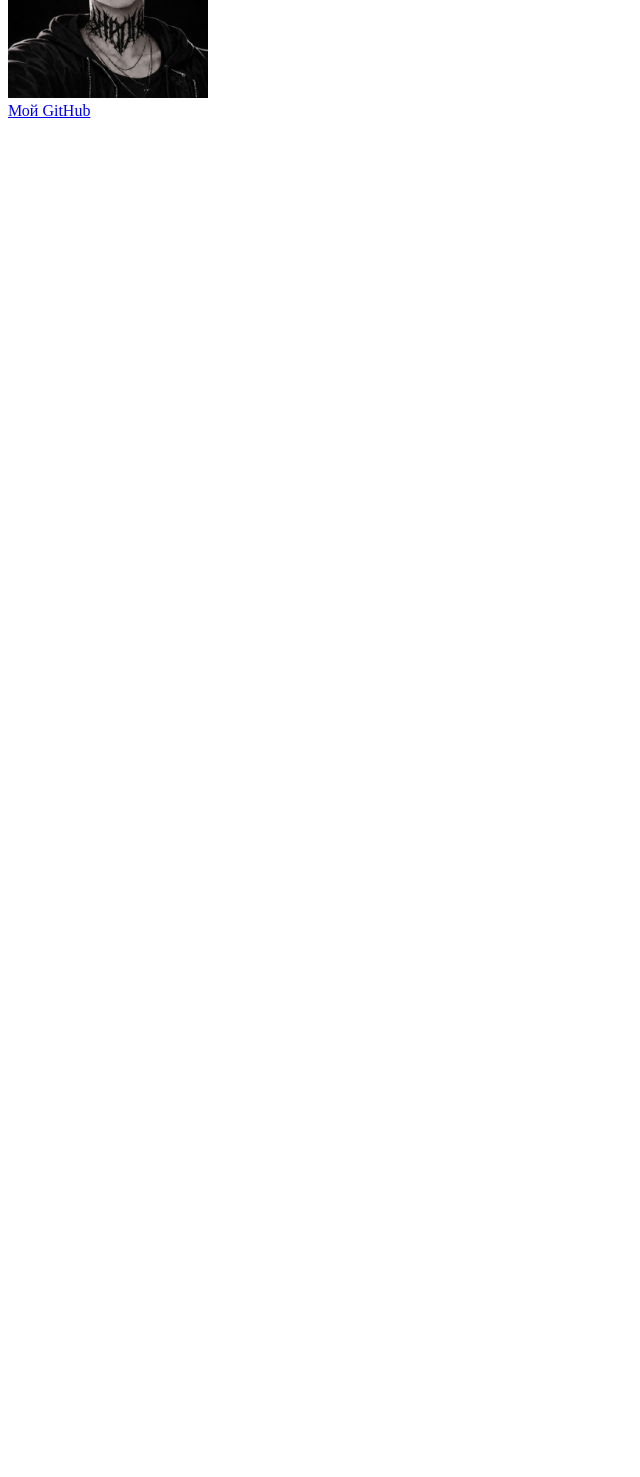
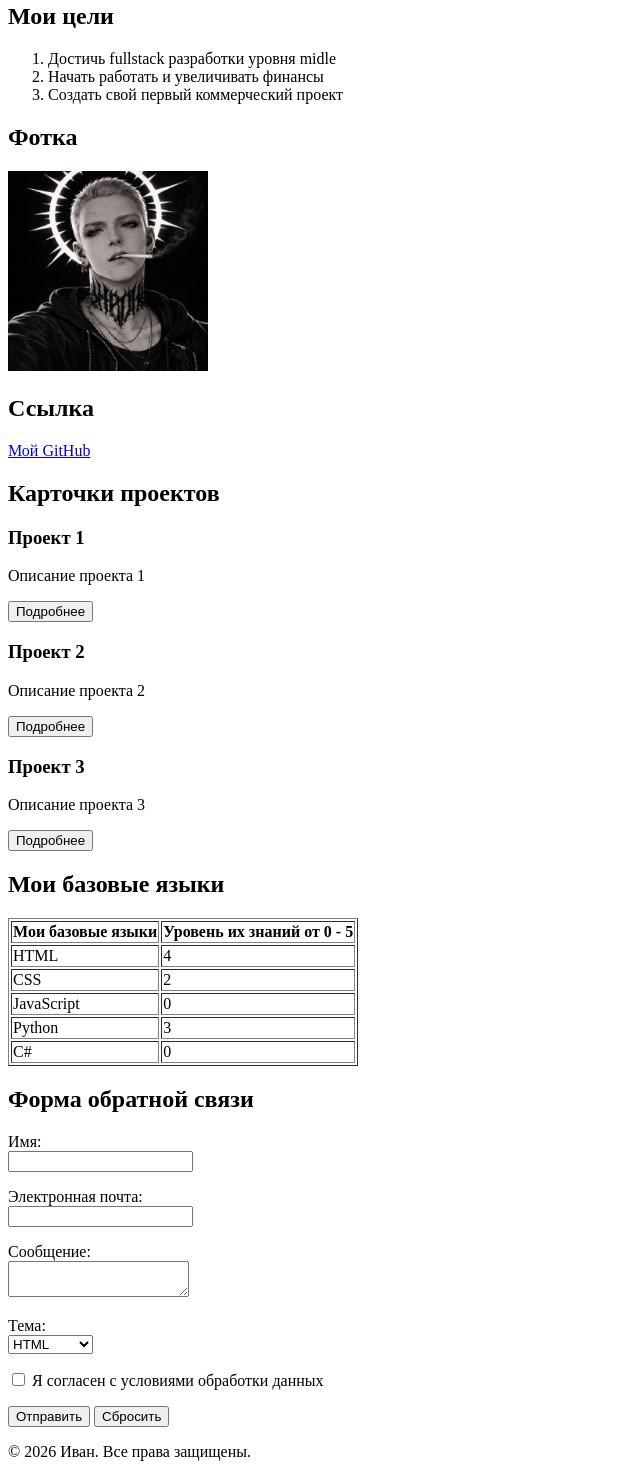
Before and after one commit to Lyrixsss/aitk-homework, a plain HTML site: page index.html in a window 1280 px wide. Shown: the part 458-1935 px from the top of the page, without its empty margins (0-640 px from the left). Before the commit the page ends 800 px from the top, so only its background shows below. Drawn offline with Linux system fonts and the light colour scheme.

Commit message:
Выполнено задание за 2 неделю

```diff
--- a/index.html
+++ b/index.html
@@ -1,5 +1,5 @@
 <!DOCTYPE html>
-<html lang="en">
+<html lang="ru">
 <head>
     <meta charset="UTF-8">
     <meta name="viewport" content="width=device-width, initial-scale=1.0">
@@ -7,24 +7,39 @@
 </head>
 <body>
 
-    <div>
+    <header>
         <h1>Иван</h1>
-    </div>
+    </header>
 
-    <div>
+<main>
+
+    <nav>
+        <ul>
+            <li><a href="#about">Обо мне</a></li>
+            <li><a href="#interests">Мои интересы</a></li>
+            <li><a href="#goals">Мои цели</a></li>
+        </ul>
+    </nav>
+
+    <div id="about">
+        <h2>Обо мне</h2>
         <p>Привет меня зовут Иван, программист junior, есть базовые знания структуры и алгоритмов программирования.</p>
         <p>Плохо знаю синтаксис языков и логику разработки в целом, но люблю прогерить какие либо малые пет проекты но пока что получается только с помощью чата GPT.</p>
         <p>Люблю анимешки, играю на гитаре занимаюсь спортом, обожаю свободу. Ненавижу какие либо рамки либо притеснение меня как человека.</p>
         <p>Моя цель в этой профессии это найти себя, понять что я хочу от этой жизни и найти дело которое будет приносить мне удовольствие и деньги.</p>
     </div>
 
-    <div>
+    <div id="interests">
+        <h2>Мои интересы</h2>
         <ul>
             <li>Аниме</li>
             <li>Игры</li>
             <li>Музыка</li>
         </ul>
+    </div>
 
+    <div id="goals">
+        <h2>Мои цели</h2>
         <ol>
             <li>Достичь fullstack разработки уровня midle</li>
             <li>Начать работать и увеличивать финансы</li>
@@ -32,12 +47,133 @@
         </ol>
     </div>
 
-    <div>
+    <div class="avatar">
+        <h2>Фотка</h2>
         <img src="avatar.jfif" alt="Моя аватарка" width="200" height="200">
     </div>
 
-    <div>
+    <div class="github-link">
+        <h2>Ссылка</h2>
         <a href="https://github.com/Lyrixsss?tab=overview&from=2026-01-01&to=2026-01-15">Мой GitHub</a>
     </div>
+
+    <div class = "content-container">
+        <h2>Карточки проектов</h2>
+        <div class = "content-item">
+            <h3>Проект 1</h3>
+            <p>Описание проекта 1</p>
+            <button>Подробнее</button>
+        </div>
+
+        <div class = "content-item">
+            <h3>Проект 2</h3>
+            <p>Описание проекта 2</p>
+            <button>Подробнее</button>
+        </div>
+
+        <div class = "content-item">
+            <h3>Проект 3</h3>
+            <p>Описание проекта 3</p>
+            <button>Подробнее</button>
+        </div>
+    </div>
+
+    <h2>Мои базовые языки</h2>
+    <table border="1">
+        <thead>
+            <tr>
+                <th>
+                    Мои базовые языки
+                </th>
+                <th>
+                    Уровень их знаний от 0 - 5
+                </th>
+            </tr>
+        </thead>
+        <tbody>
+            <tr>
+                <td>
+                    HTML
+                </td>
+                <td>
+                    4
+                </td>
+            </tr>
+            <tr>
+                <td>
+                    CSS
+                </td>
+                <td>
+                    2
+                </td>
+            </tr>
+            <tr>
+                <td>
+                    JavaScript
+                </td>
+                <td>
+                    0
+                </td>
+            </tr>
+            <tr>
+                <td>
+                    Python
+                </td>
+                <td>
+                    3
+                </td>
+            </tr>
+            <tr>
+                <td>
+                    C#
+                </td>
+                <td>
+                    0
+                </td>
+            </tr>
+    </table>
+
+    <h2>Форма обратной связи</h2>
+    <form>
+        <p>
+            <label for = "name">Имя:</label><br>
+            <input type="text" id="name" name="name"><br>
+        <p>
+
+        <p>
+            <label for="email">Электронная почта:</label><br>
+            <input type="email" id="email" name="email"><br>
+        </p>
+
+        <p>
+            <label for="message">Сообщение:</label><br>
+            <textarea id="message" name="message"></textarea>
+        </p>
+
+        <p>
+            <label for="topic">Тема:</label><br>
+            <select id="topic" name="topic">
+                <option value="general">HTML</option>
+                <option value="feedback">CSS</option>
+                <option value="support">JavaScript</option>
+            </select>
+        </p>
+
+        <p>
+        <label>
+            <input type="checkbox" name="agreement">
+            Я согласен с условиями обработки данных
+        </label>
+
+        </p>
+        <button type="submit">Отправить</button>
+        <button type="reset">Сбросить</button>
+    </form>
+</main>
+
+<footer>
+    <p>© 2026 Иван. Все права защищены.</p>
+</footer>
+
 </body>
 </html>
```
Lines whose indentation alone changed are shown as unchanged.
